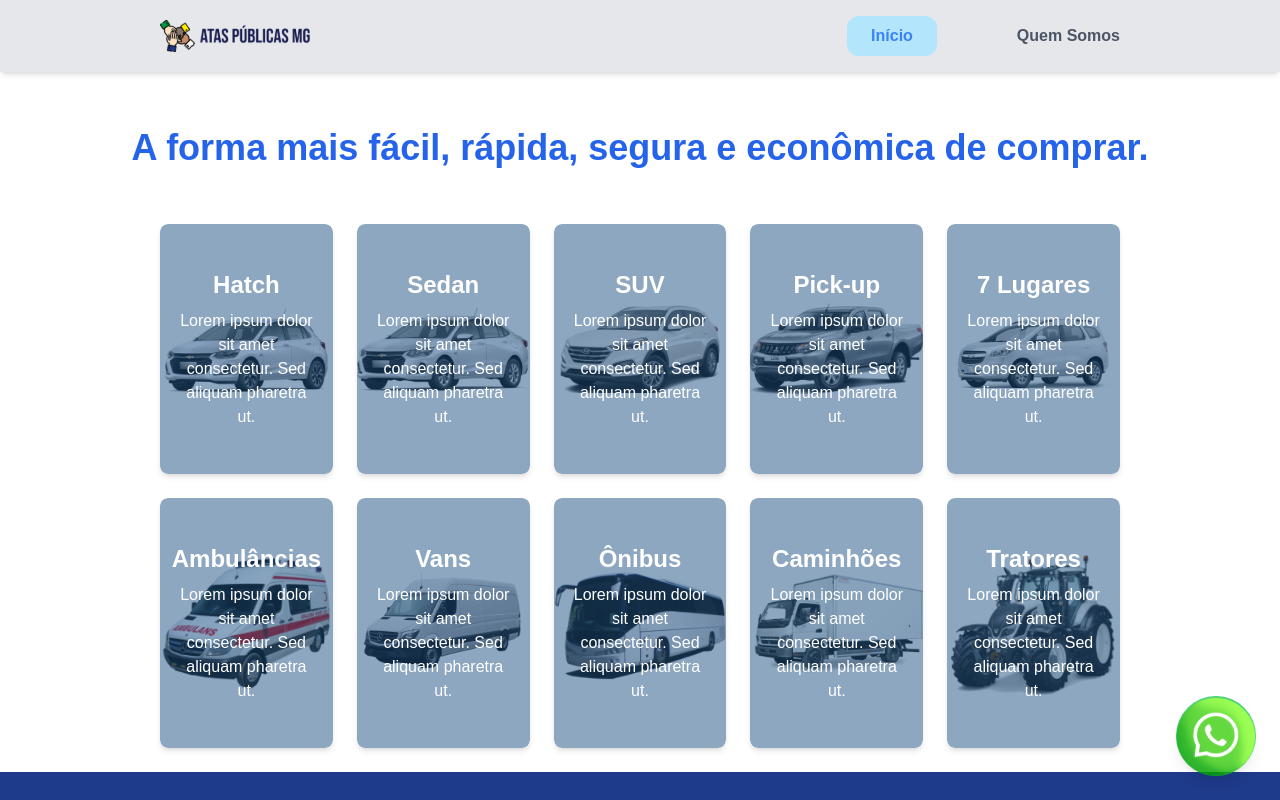
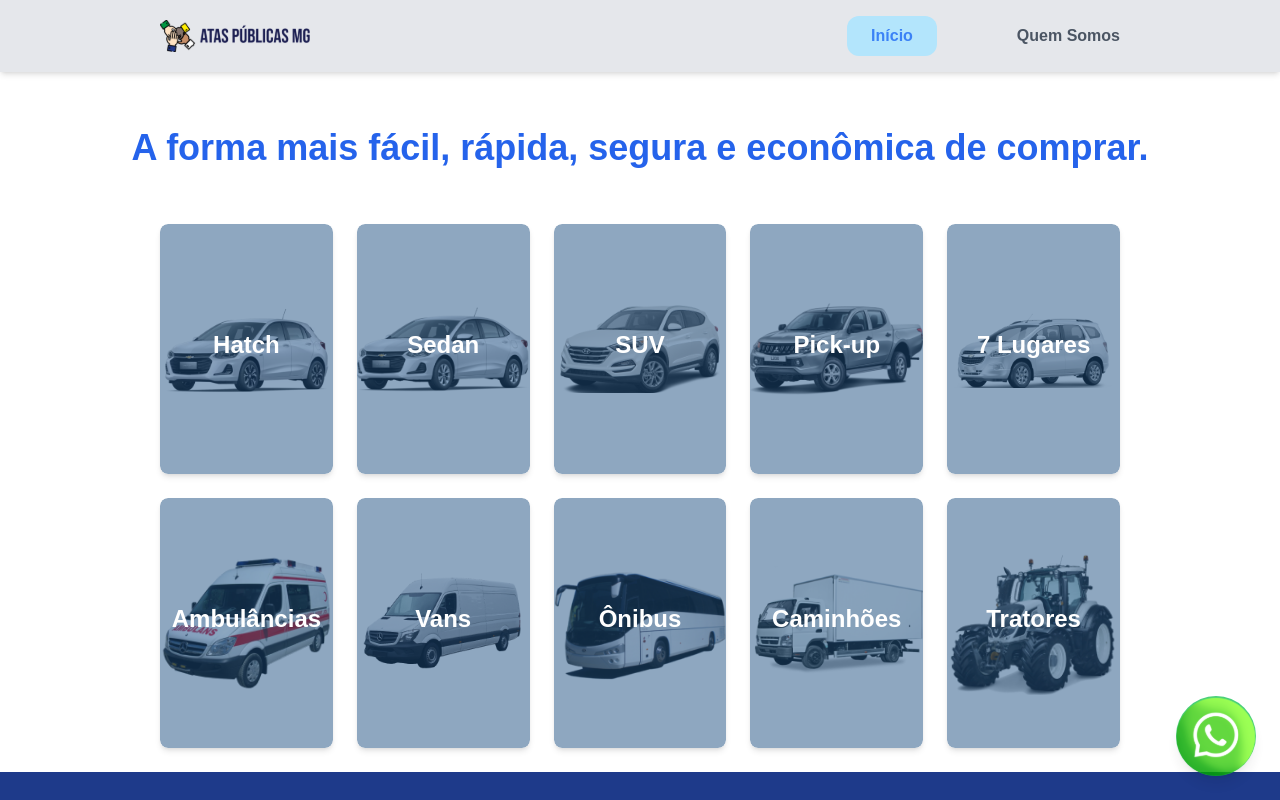
Before and after one commit to RangelTomazilli/ATAS-site, a Next.js app in the folder site/: page / in a window 1280 px wide. Shown: the top 800 px of the page. Built offline with nearby package versions, Linux system fonts and the light colour scheme.

Commit message:
removendo descrição pg principal.

```diff
--- a/site/app/page.tsx
+++ b/site/app/page.tsx
@@ -6,52 +6,52 @@ export default function Home() {
     {
       image: "/cards-images/hatch.png",
       title: "Hatch",
-      description: "Lorem ipsum dolor sit amet consectetur. Sed aliquam pharetra ut.",
+      description: "",
     },
     {
       image: "/cards-images/sedan.png",
       title: "Sedan",
-      description: "Lorem ipsum dolor sit amet consectetur. Sed aliquam pharetra ut.",
+      description: "",
     },
     {
       image: "/cards-images/SUV.png",
       title: "SUV",
-      description: "Lorem ipsum dolor sit amet consectetur. Sed aliquam pharetra ut.",
+      description: "",
     },
     {
       image: "/cards-images/pick-up.png",
       title: "Pick-up",
-      description: "Lorem ipsum dolor sit amet consectetur. Sed aliquam pharetra ut.",
+      description: "",
     },
     {
       image: "/cards-images/7lugares.png",
       title: "7 Lugares",
-      description: "Lorem ipsum dolor sit amet consectetur. Sed aliquam pharetra ut.",
+      description: "",
     },
     {
       image: "/cards-images/ambulancia.png",
       title: "Ambulâncias",
-      description: "Lorem ipsum dolor sit amet consectetur. Sed aliquam pharetra ut.",
+      description: "",
     },
     {
       image: "/cards-images/van.png",
       title: "Vans",
-      description: "Lorem ipsum dolor sit amet consectetur. Sed aliquam pharetra ut.",
+      description: "",
     },
     {
       image: "/cards-images/bus.png",
       title: "Ônibus",
-      description: "Lorem ipsum dolor sit amet consectetur. Sed aliquam pharetra ut.",
+      description: "",
     },
     {
       image: "/cards-images/caminhao.png",
       title: "Caminhões",
-      description: "Lorem ipsum dolor sit amet consectetur. Sed aliquam pharetra ut.",
+      description: "",
     },
     {
       image: "/cards-images/trator.png",
       title: "Tratores",
-      description: "Lorem ipsum dolor sit amet consectetur. Sed aliquam pharetra ut.",
+      description: "",
     },
   ];
 
```
